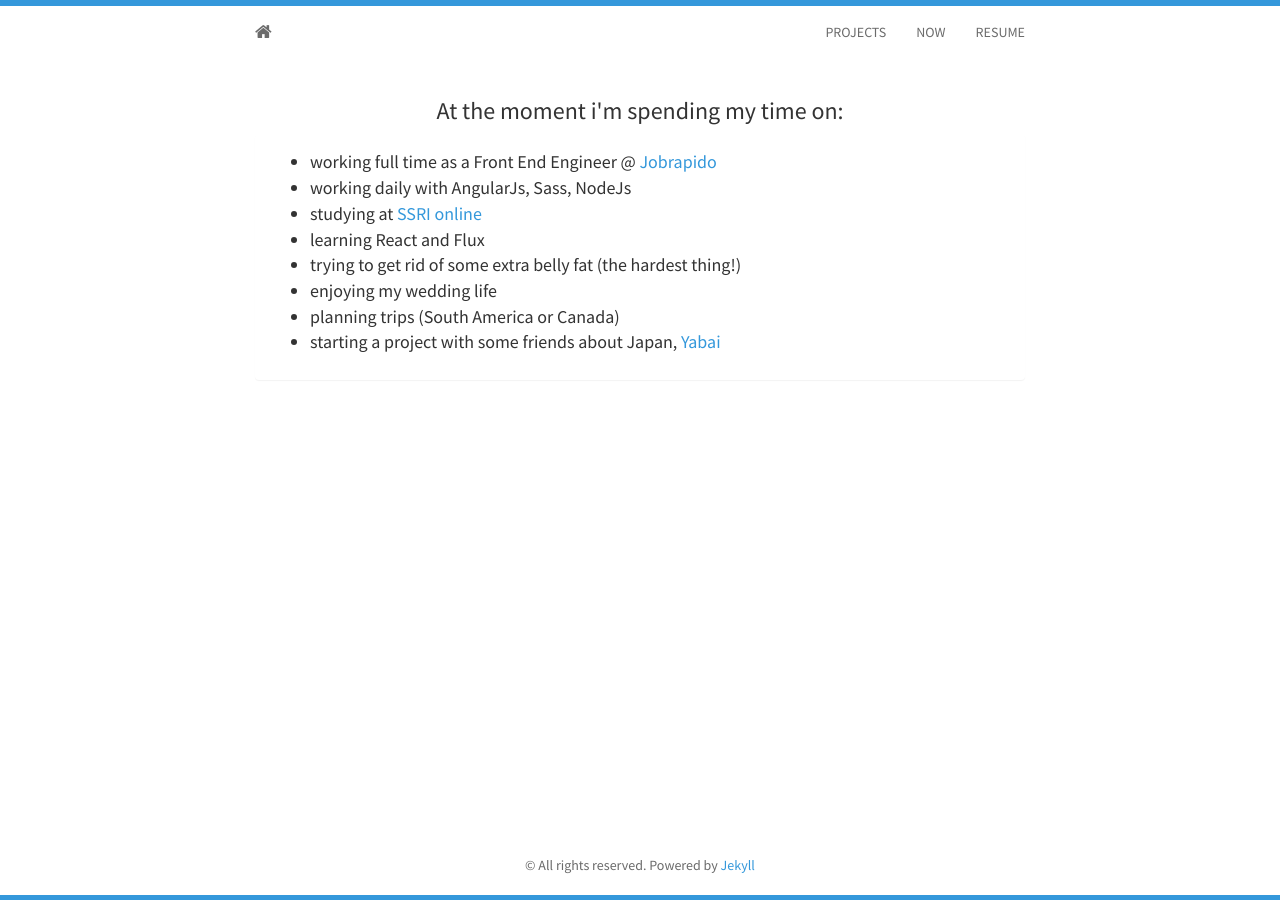
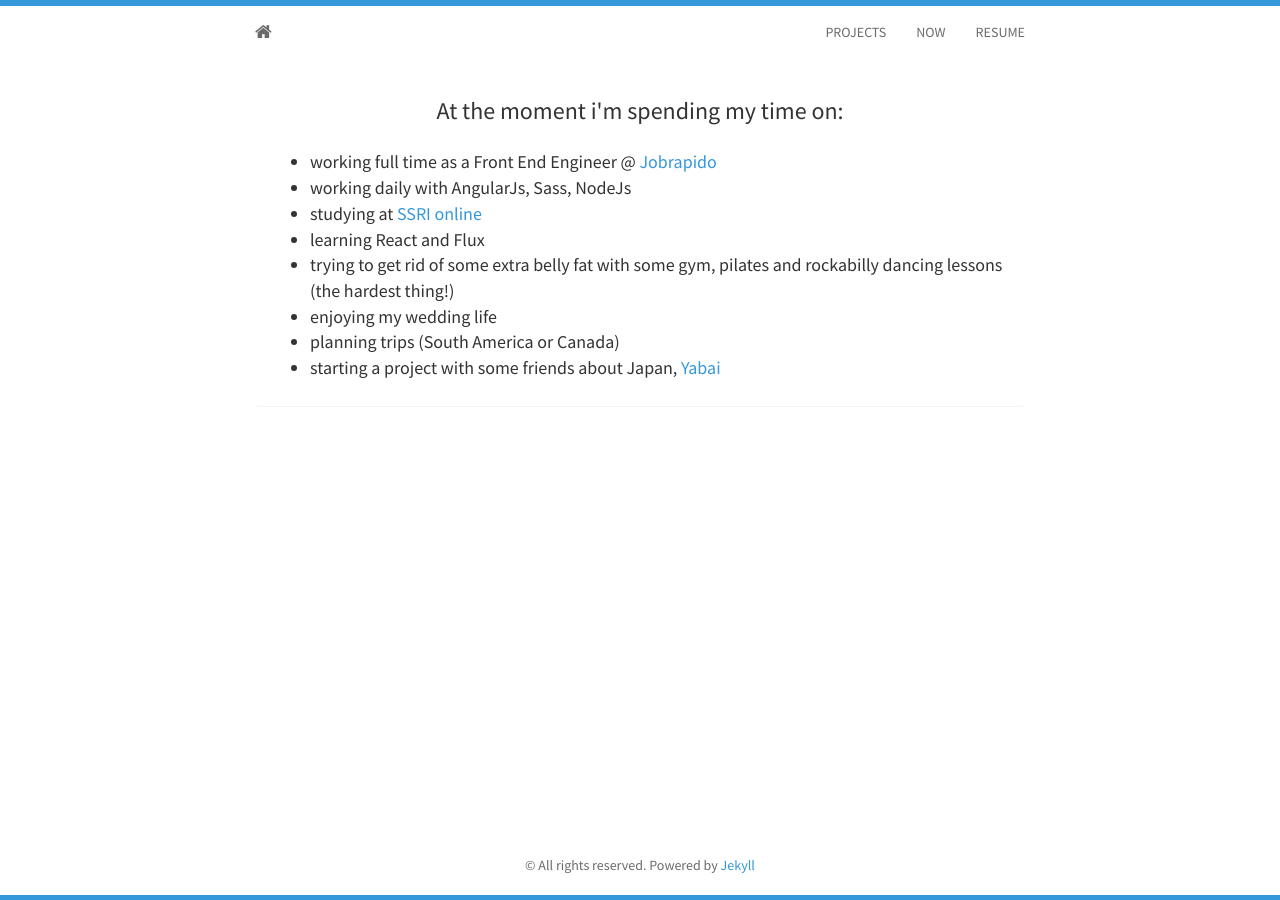
Before and after one commit to andreavaghi/andreavaghi.github.io, a Jekyll site: the page built from now.html, in a window 1280 px wide. Built offline with Jekyll 4.4.1, drawn with Linux system fonts in a browser that asks for light colours; nearby versions of some CDN libraries.

Commit message:
update now

```diff
--- a/_includes/now.html
+++ b/_includes/now.html
@@ -9,7 +9,7 @@
         <li>working daily with AngularJs, Sass, NodeJs</li>
         <li>studying at <a href="http://sicurezzaonline.di.unimi.it/">SSRI online</a></li>
         <li>learning React and Flux</li>
-        <li>trying to get rid of some extra belly fat (the hardest thing!)</li>
+        <li>trying to get rid of some extra belly fat with some gym, pilates and rockabilly dancing lessons (the hardest thing!)</li>
         <li>enjoying my wedding life</li>
         <li>planning trips (South America or Canada)</li>
         <li>starting a project with some friends about Japan, <a href="http://www.yabai.it">Yabai</a></li>
```
